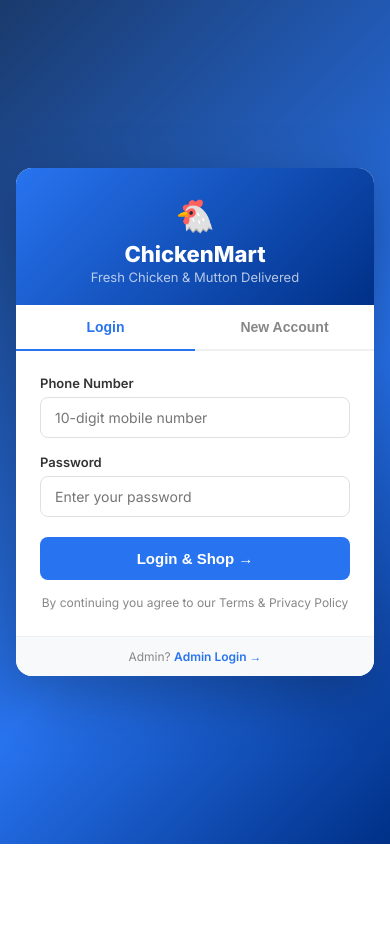
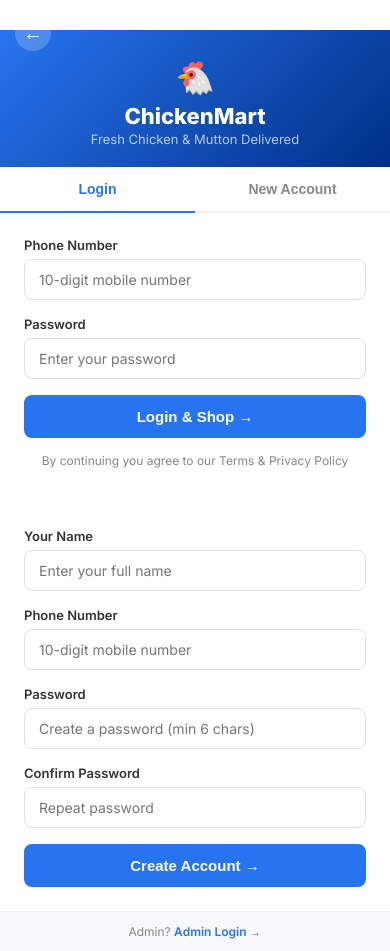
Before and after one commit to Narendra888888/Chick-App, a website: page frontend/login.html in a window 390 px wide. Before the commit the page ends 844 px from the top, so only its background shows below. Drawn offline with Linux system fonts and the light colour scheme.

Commit message:
Fix mobile layout: pin buttons to bottom, add top spacing, and improve navigation

```diff
--- a/frontend/login.html
+++ b/frontend/login.html
@@ -18,6 +18,7 @@
       padding: 16px;
     }
     .card {
+      position: relative;
       background: #fff;
       border-radius: 16px;
       width: 100%;
@@ -25,6 +26,26 @@
       box-shadow: 0 20px 60px rgba(0,0,0,0.3);
       overflow: hidden;
     }
+    .back-btn {
+      position: absolute;
+      top: 15px;
+      left: 15px;
+      background: rgba(255,255,255,0.2);
+      border: none;
+      color: #fff;
+      width: 36px;
+      height: 36px;
+      border-radius: 50%;
+      display: flex;
+      align-items: center;
+      justify-content: center;
+      cursor: pointer;
+      font-size: 20px;
+      z-index: 10;
+      transition: background 0.2s;
+    }
+    .back-btn:hover { background: rgba(255,255,255,0.3); }
+
     .card-header {
       background: linear-gradient(135deg, #2874f0, #003087);
       padding: 28px 24px 20px;
@@ -132,10 +153,38 @@
       border-top: 1px solid #f0f0f0;
     }
     .footer-note a { color: #2874f0; text-decoration: none; font-weight: 600; }
+
+    /* Mobile adjustments */
+    @media (max-width: 480px) {
+      body {
+        align-items: flex-start;
+        padding: 0;
+      }
+      .card {
+        min-height: 100vh;
+        max-width: none;
+        border-radius: 0;
+        display: flex;
+        flex-direction: column;
+        padding-top: 30px; /* Space for mobile status bar */
+      }
+      .tab-content {
+        flex: 1;
+        display: flex;
+        flex-direction: column;
+      }
+      .btn {
+        margin-top: auto;
+      }
+      .policy {
+        margin-bottom: 10px;
+      }
+    }
   </style>
 </head>
 <body>
 <div class="card">
+  <button class="back-btn" onclick="window.location.href='index.html'" title="Go Back">←</button>
   <div class="card-header">
     <div class="logo">🐔</div>
     <div class="logo-text">ChickenMart</div>
--- a/frontend/styles.css
+++ b/frontend/styles.css
@@ -856,6 +856,7 @@ body {
 @media (max-width: 480px) {
 
   /* Header */
+  .header { padding-top: 25px; } /* Space for mobile status bar */
   .header-top { padding: 8px 10px; gap: 6px; }
   .logo-text { font-size: 13px; }
   .btn-cart { padding: 7px 10px; font-size: 13px; }
```
Also changed, not shown: frontend/admin-login.html (+46 -0 lines), frontend/app.js (+36 -32 lines), frontend/index.html (+5 -9 lines).
